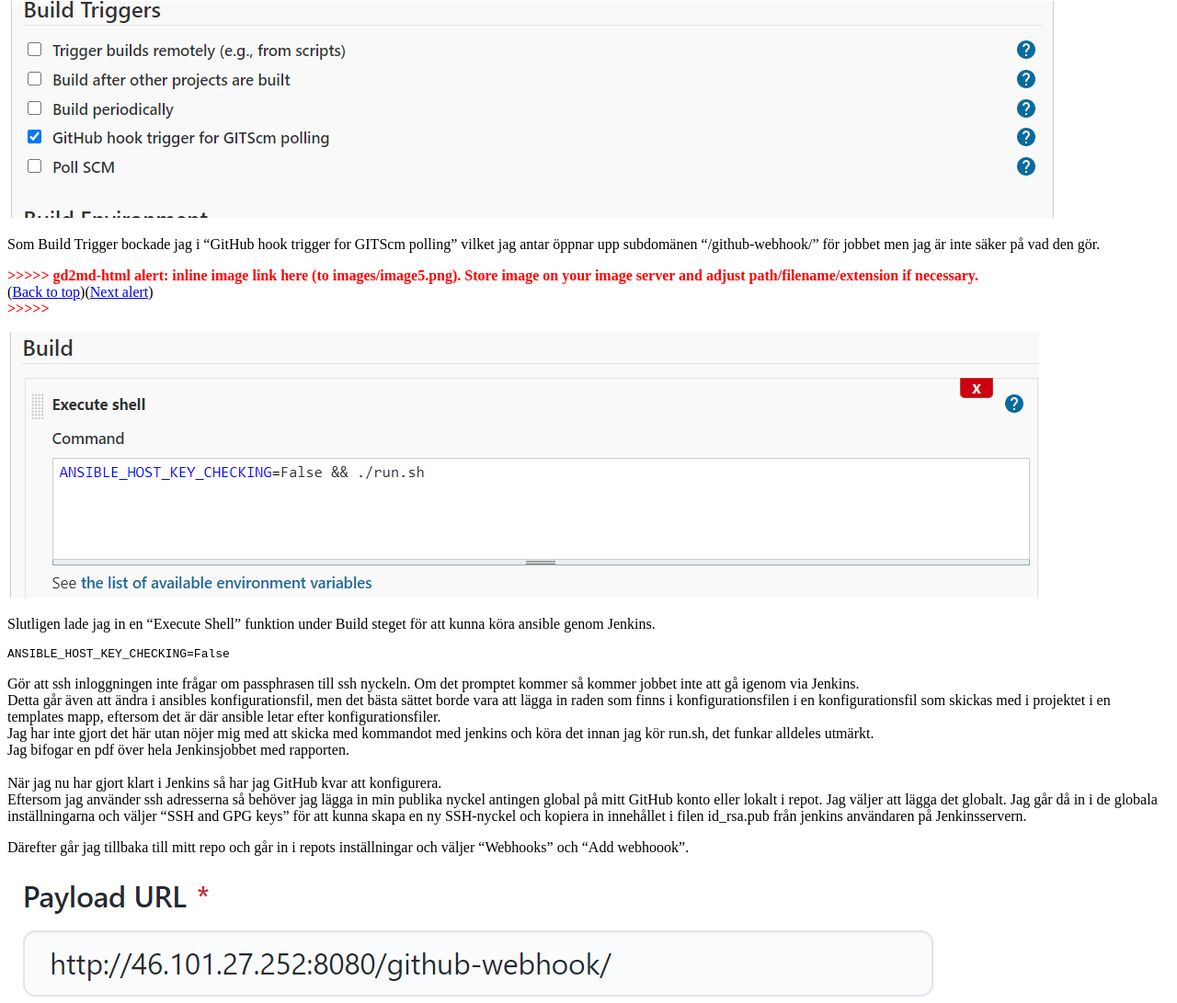
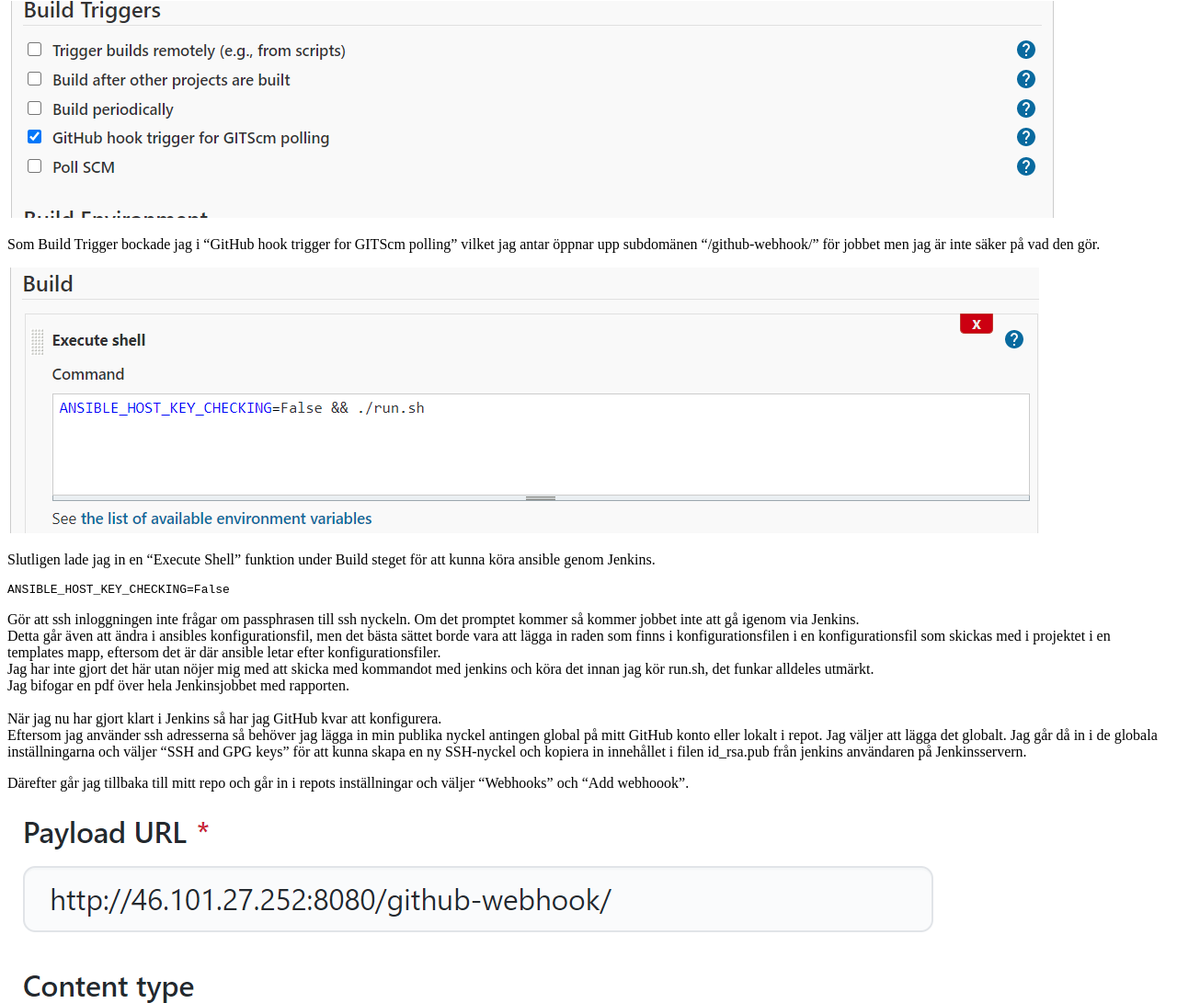
Before and after one commit to Bayesd/my_amazing_website, a plain HTML site: page playbooks/website/index.html in a window 1280 px wide. Shown: the part 4184-5275 px from the top of the page at 92% size. Drawn offline with Linux system fonts and the light colour scheme.

Commit message:
removed image warning

```diff
--- a/playbooks/website/index.html
+++ b/playbooks/website/index.html
@@ -275,9 +275,6 @@ Som Build Trigger bockade jag i “GitHub hook trigger for GITScm polling” vil
 <p>
 
 
-<p id="gdcalert5" ><span style="color: red; font-weight: bold">>>>>>  gd2md-html alert: inline image link here (to images/image5.png). Store image on your image server and adjust path/filename/extension if necessary. </span><br>(<a href="#">Back to top</a>)(<a href="#gdcalert6">Next alert</a>)<br><span style="color: red; font-weight: bold">>>>>> </span></p>
-
-
 <img src="images/image5.png" width="" alt="alt_text" title="image_tooltip">
 
 </p>
```
